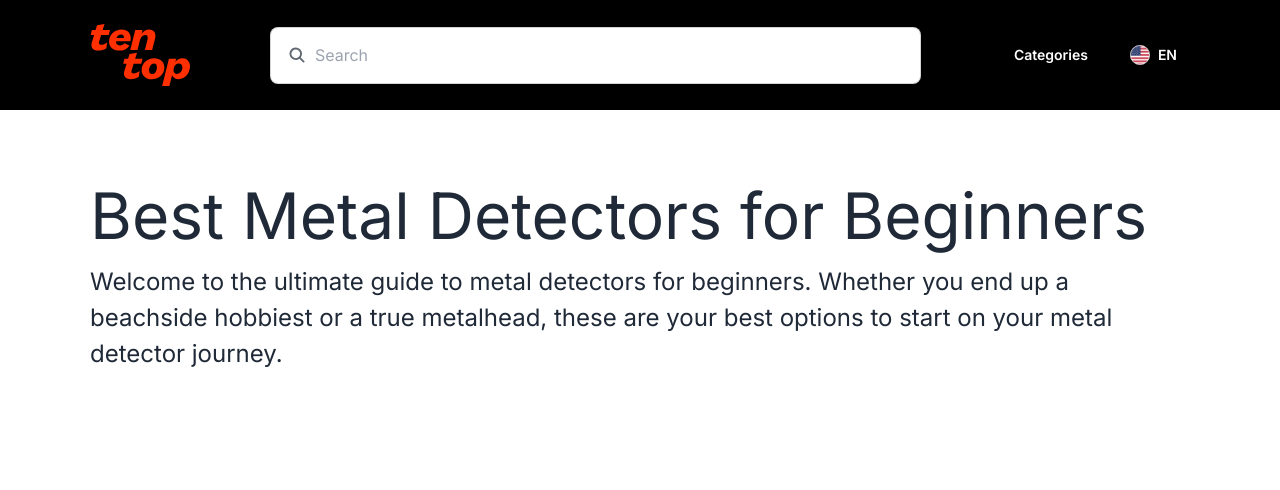
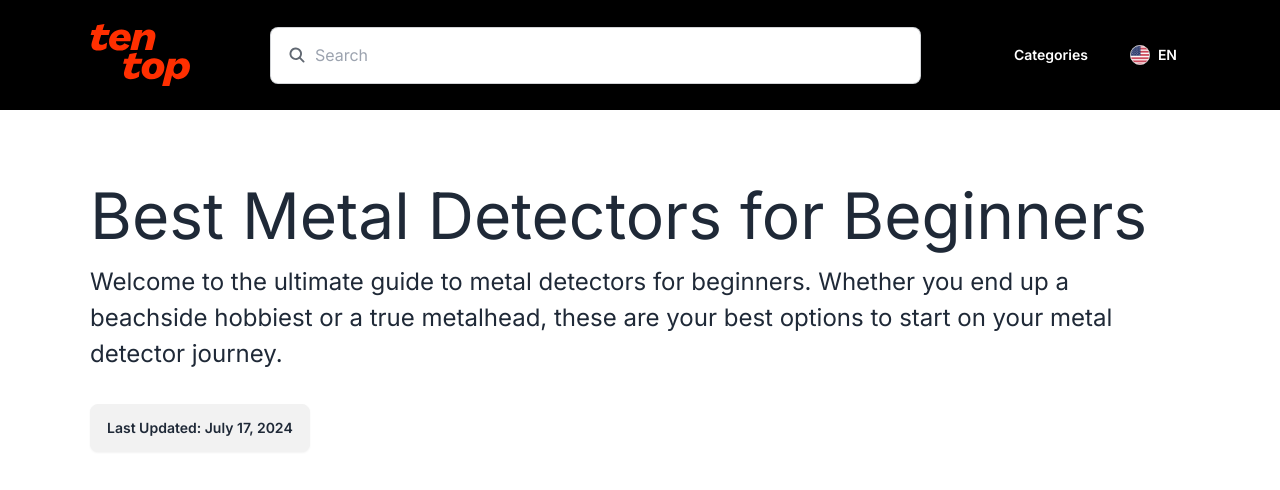
Before and after one commit to RohmadEW/top_ten, a Next.js app: page / in a window 1280 px wide. Shown: the top 490 px of the page. Built offline with nearby package versions, Linux system fonts and the light colour scheme.

Commit message:
create last updated

```diff
--- /dev/null
+++ b/src/app/components/last_updated.tsx
@@ -0,0 +1,5 @@
+const LastUpdated = () => {
+  return <button className="btn">Last Updated: July 17, 2024</button>;
+};
+
+export default LastUpdated;
--- a/src/app/page.tsx
+++ b/src/app/page.tsx
@@ -2,6 +2,7 @@ import Image from "next/image";
 import Header from "./components/header";
 import Head from "next/head";
 import Title from "./components/title";
+import LastUpdated from "./components/last_updated";
 
 export default function Home() {
   return (
@@ -13,6 +14,9 @@ export default function Home() {
         <Header />
         <div className="px-[90px] py-[48px]">
           <Title />
+          <div className="mt-[32px]">
+            <LastUpdated />
+          </div>
         </div>
       </div>
     </div>
```
